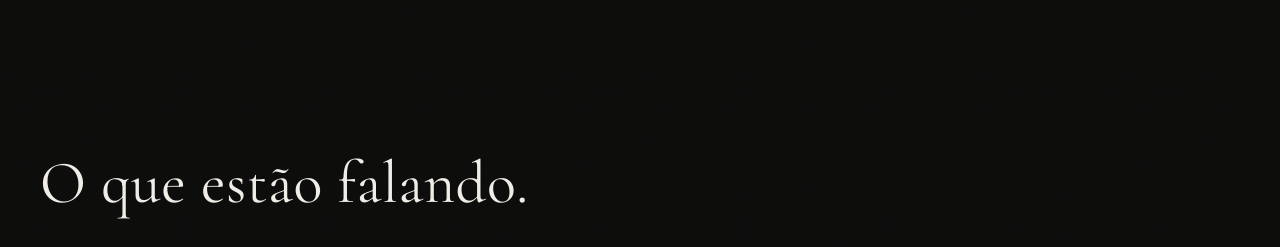
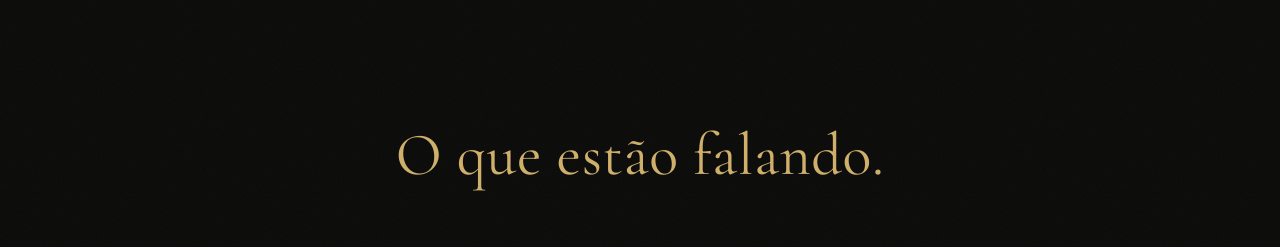
Before and after one commit to Hygorlc/alianca-empreendedora-8813, a React (Vite) app in the folder packages/web/: page / in a window 1280 px wide. Shown: the part 4580-4827 px from the top of the page. Built offline with nearby package versions, Linux system fonts and the light colour scheme.

Commit message:
Center testimonials heading

```diff
--- a/packages/web/src/web/components/sections/testimonials.tsx
+++ b/packages/web/src/web/components/sections/testimonials.tsx
@@ -31,7 +31,9 @@ const initials = (name: string) =>
 export function Testimonials() {
   return (
     <Section>
-      <SectionTitle>O que estão falando.</SectionTitle>
+      <SectionTitle className="mx-auto mt-0 text-center text-gold-light">
+        O que estão falando.
+      </SectionTitle>
 
       <div className="mt-16 grid gap-px bg-gold/10 md:grid-cols-2">
         {testimonials.map((item, i) => (
```
